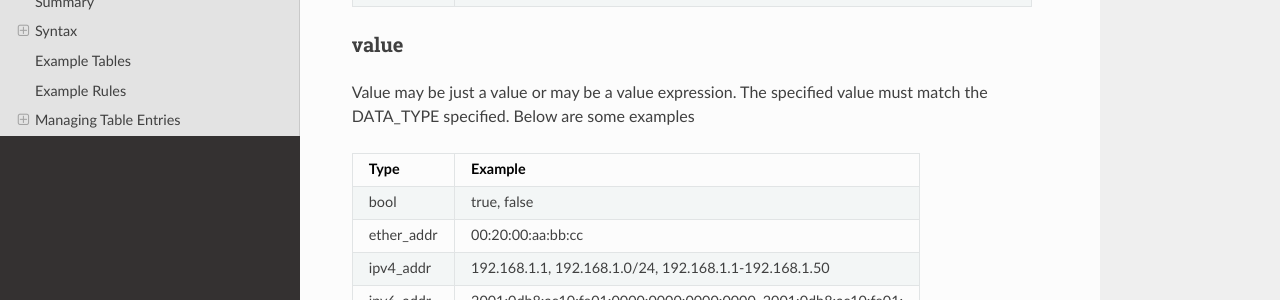
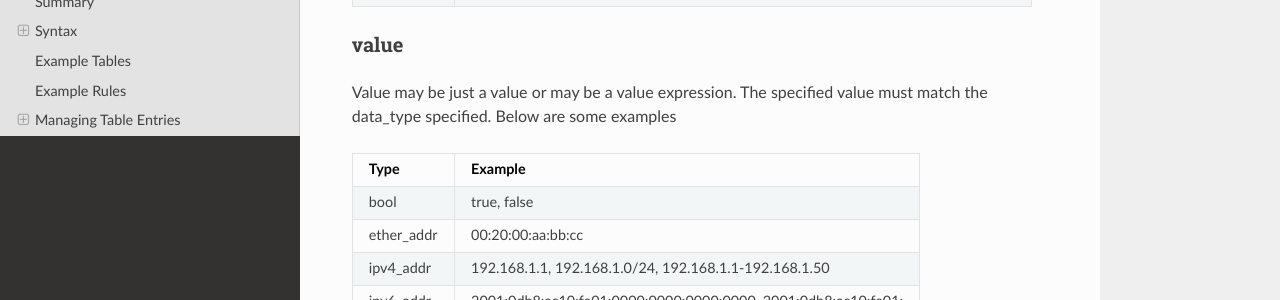
Before and after one commit to fatihusta/nft_dict, a Sphinx documentation site: the page built from docs/dict.rst, in a window 1280 px wide and 900 px high, scrolled down 1939 px. Shown: the part 175-475 px from the top of the window. Built offline with Sphinx 7.4.7 and the Read the Docs theme 2.0.0, drawn with Linux system fonts in a browser that asks for light colours.

Commit message:
docs: Minor formatting fix

```diff
--- a/docs/dict.rst
+++ b/docs/dict.rst
@@ -68,7 +68,7 @@ int64       8 byte integer
 
 value
 ~~~~~
-Value may be just a value or may be a value expression. The specified value must match the DATA_TYPE specified. Below are some examples
+Value may be just a value or may be a value expression. The specified value must match the data_type specified. Below are some examples
 
 =========== =========
 Type        Example
```
